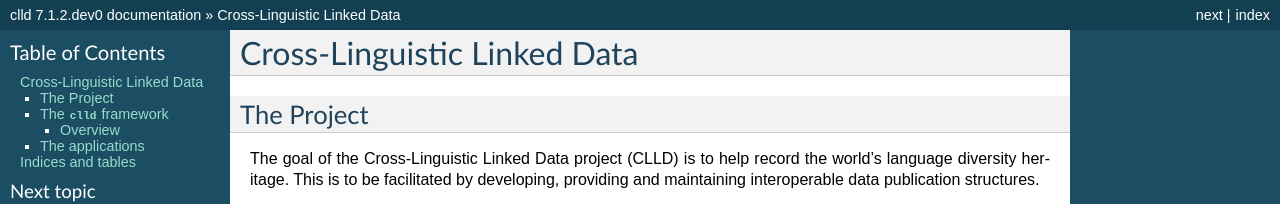
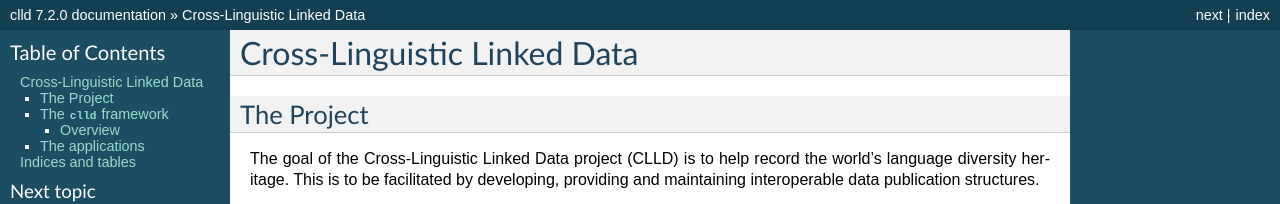
Before and after one commit to clld/clld, a Sphinx documentation site: the page built from docs/index.rst, in a window 1280 px wide and 900 px high. Shown: the top 204 px of the window. Built offline with Sphinx 7.4.7, drawn with Linux system fonts in a browser that asks for light colours; some of the changed text lies outside the part shown.

Commit message:
release 7.2.0

```diff
--- a/docs/conf.py
+++ b/docs/conf.py
@@ -51,10 +51,10 @@ copyright = u'Max Planck Society'
 # built documents.
 #
 # The full version, including alpha/beta/rc tags.
-release = '7.1.2.dev0'
+release = '7.2.0'
 
 # The short X.Y version.
-version = '7.1.2.dev0'
+version = '7.2.0'
 
 # The language for content autogenerated by Sphinx. Refer to documentation
 # for a list of supported languages.
--- a/setup.py
+++ b/setup.py
@@ -32,7 +32,7 @@ install_requires = [
 
 setup(
     name='clld',
-    version='7.1.2.dev0',
+    version='7.2.0',
     description=(
         'Python library supporting the development of cross-linguistic databases'),
     long_description=open('README.md').read(),
--- a/src/clld/__init__.py
+++ b/src/clld/__init__.py
@@ -3,7 +3,7 @@ import collections
 from clld.db.models import common
 from clld import interfaces
 
-__version__ = "7.1.2.dev0"
+__version__ = "7.2.0"
 
 
 class Resource(collections.namedtuple('Resource', 'name model interface with_index with_rdfdump')):
```
